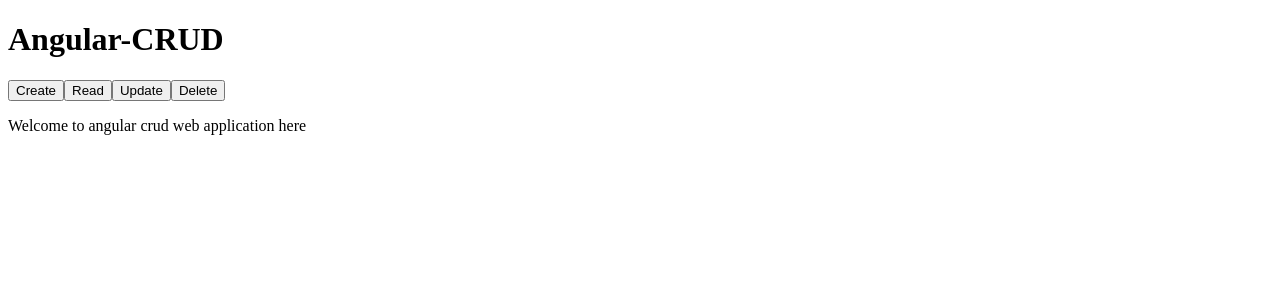
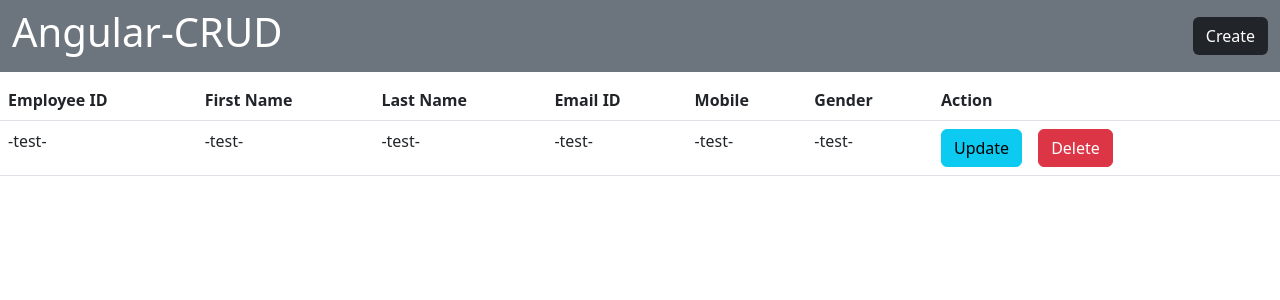
Before and after one commit to Jeeva-Sparkouttech/Angular-CRUD, an Angular app: page / in a window 1280 px wide. Shown: the top 300 px of the page. Built offline with nearby package versions, Linux system fonts and the light colour scheme.

Commit message:
design modal

```diff
--- a/src/app/app-routing.module.ts
+++ b/src/app/app-routing.module.ts
@@ -3,14 +3,12 @@ import { RouterModule, Routes } from '@angular/router';
 import { CreateDataComponent } from './create-data/create-data.component';
 import { DeleteDataComponent } from './delete-data/delete-data.component';
 import { HomeComponent } from './home/home.component';
-import { ReadDataComponent } from './read-data/read-data.component';
 import { UpdateDataComponent } from './update-data/update-data.component';
 
 const routes: Routes = [
   {path:'',component:HomeComponent},
 {path:'home',component:HomeComponent},
 {path:'create-data',component:CreateDataComponent},
-{path:'read-data',component:ReadDataComponent},
 {path:'update-data',component:UpdateDataComponent},
 {path:'delete-data',component:DeleteDataComponent},
 {path:'update-data/:id',component:UpdateDataComponent},
--- a/src/app/app.component.html
+++ b/src/app/app.component.html
@@ -1,6 +1,7 @@
-<h1 routerLink="/home">{{title}}</h1>
-<button (click)="relative()">Create</button>
-<button routerLink="/read-data">Read</button>
-<button routerLink="/update-data">Update</button>
-<button routerLink="/delete-data">Delete</button>
+<nav class="navbar navbar-light bg-secondary">
+    <div class="container-fluid">
+        <h1 routerLink="/home" [style]="'color : white'">{{title}}</h1>
+        <button class="btn bg-dark" [style]="'color:white'" routerLink="/create-data">Create</button>
+    </div>
+</nav>
 <router-outlet></router-outlet>
--- a/src/app/home/home.component.html
+++ b/src/app/home/home.component.html
@@ -1 +1,27 @@
-<p>Welcome to angular crud web application here </p>
+<table class="table mt-2">
+    <thead>
+        <tr>
+            <th scope="col">Employee ID</th>
+            <th scope="col">First Name</th>
+            <th scope="col">Last Name</th>
+            <th scope="col">Email ID</th>
+            <th scope="col">Mobile</th>
+            <th scope="col">Gender</th>
+            <th scope="col">Action</th>
+        </tr>
+    </thead>
+    <tbody>
+        <tr>
+            <td>-test-</td>
+            <td>-test-</td>
+            <td>-test-</td>
+            <td>-test-</td>
+            <td>-test-</td>
+            <td>-test-</td>
+            <td>
+                <button class="btn btn-info" routerLink="/update-data">Update</button>
+                <button class="btn btn-danger mx-3" routerLink="/delete-data">Delete</button>
+            </td>
+        </tr>
+    </tbody>
+</table>
--- a/src/app/read-data/read-data.component.html
+++ /dev/null
@@ -1 +0,0 @@
-<p>read-data works!</p>
--- a/src/app/read-data/read-data.component.ts
+++ /dev/null
@@ -1,15 +0,0 @@
-import { Component, OnInit } from '@angular/core';
-
-@Component({
-  selector: 'app-read-data',
-  templateUrl: './read-data.component.html',
-  styleUrls: ['./read-data.component.css']
-})
-export class ReadDataComponent implements OnInit {
-
-  constructor() { }
-
-  ngOnInit(): void {
-  }
-
-}
--- a/src/index.html
+++ b/src/index.html
@@ -1,13 +1,20 @@
 <!doctype html>
 <html lang="en">
+
 <head>
     <meta charset="utf-8">
     <title>AngularCRUD</title>
     <base href="/">
     <meta name="viewport" content="width=device-width, initial-scale=1">
     <link rel="icon" type="image/x-icon" href="favicon.ico">
+    <!-- CSS only -->
+    <link href="https://cdn.jsdelivr.net/npm/bootstrap@5.2.2/dist/css/bootstrap.min.css" rel="stylesheet" integrity="sha384-Zenh87qX5JnK2Jl0vWa8Ck2rdkQ2Bzep5IDxbcnCeuOxjzrPF/et3URy9Bv1WTRi" crossorigin="anonymous">
 </head>
+
 <body>
+    <!-- JavaScript Bundle with Popper -->
+    <script src="https://cdn.jsdelivr.net/npm/bootstrap@5.2.2/dist/js/bootstrap.bundle.min.js" integrity="sha384-OERcA2EqjJCMA+/3y+gxIOqMEjwtxJY7qPCqsdltbNJuaOe923+mo//f6V8Qbsw3" crossorigin="anonymous"></script>
     <app-root></app-root>
 </body>
+
 </html>
```
Also changed, not shown: src/app/Service/crud-service.service.ts (+9 -1 lines), src/app/app.module.ts (+4 -4 lines), src/assets/JsonData/employee.json (added, +45 -0 lines), src/app/read-data/read-data.component.css (deleted), 1 other file (tests, documents, lock files or other folders). Lines whose indentation alone changed are shown as unchanged.
